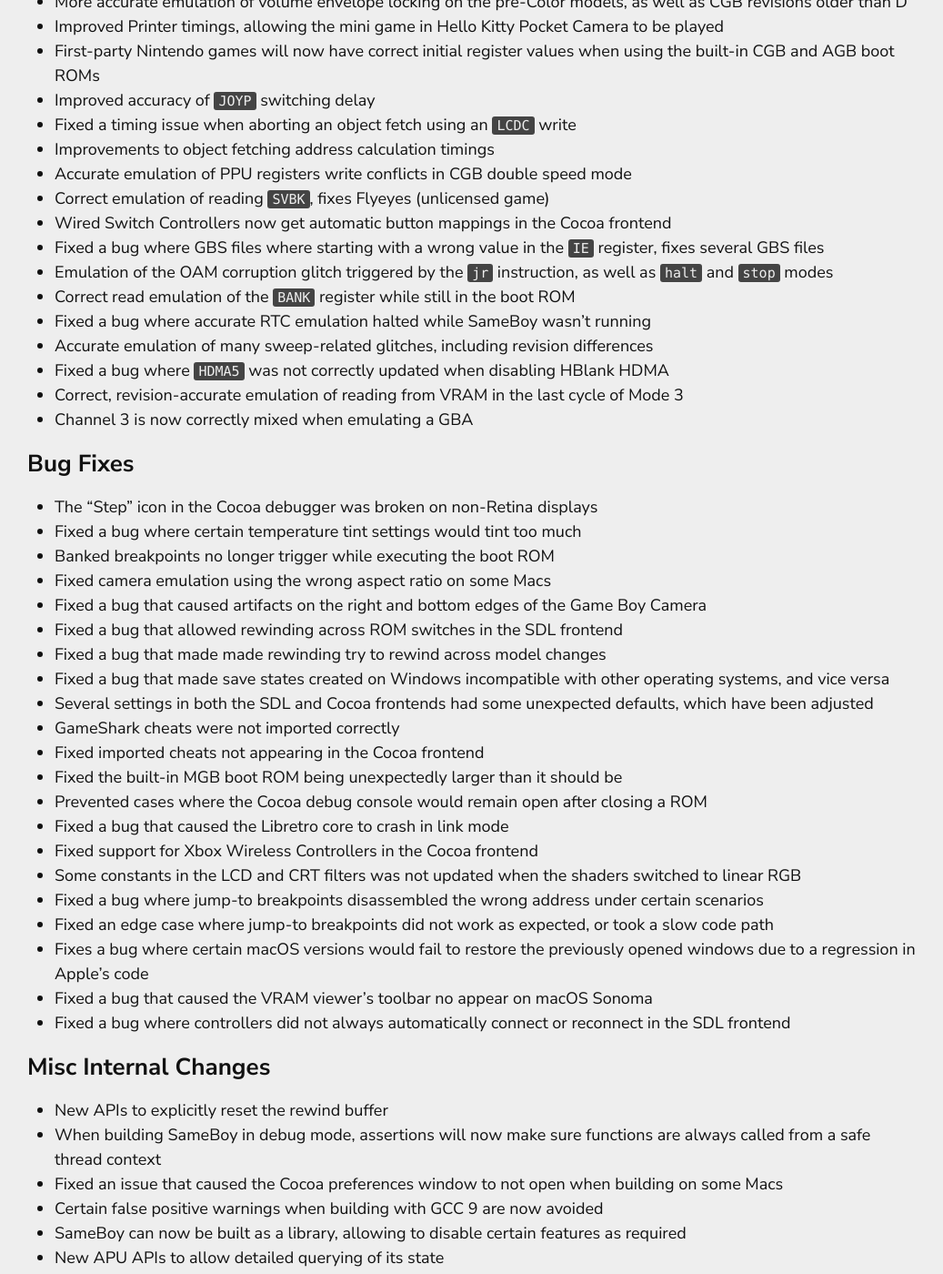
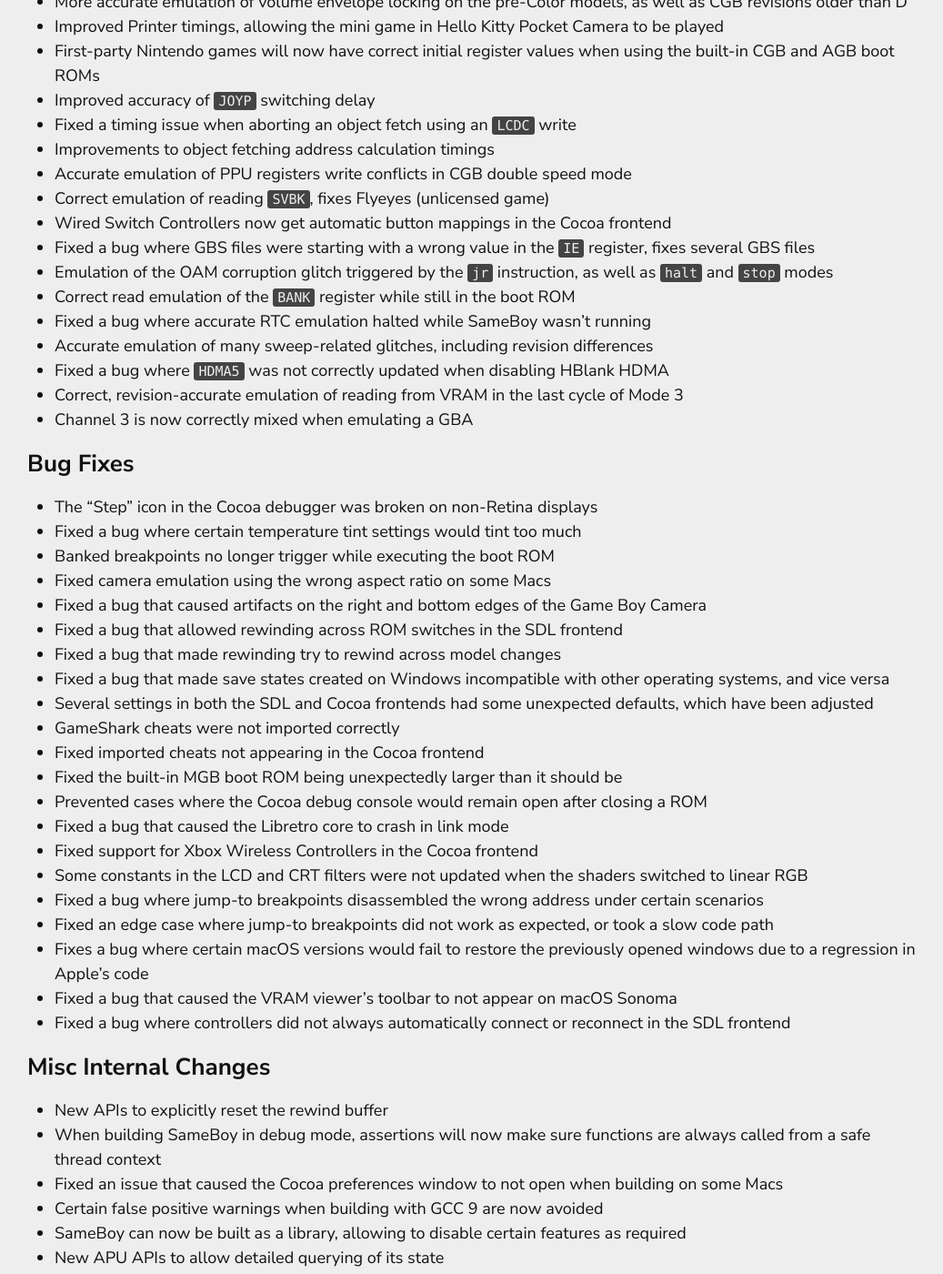
Before and after one commit to SameBoy/sameboy.github.io, a Jekyll site: the page built from _posts/2023-12-16-release-0.16.md, in a window 1280 px wide and 1400 px high, scrolled down 1780 px. Shown: the whole window at 91% size, without its empty margins (120-1157 px from the left). Built offline with Jekyll 4.4.1, drawn with Linux system fonts in a browser that asks for light colours; some of the changed text lies outside the part shown.

Commit message:
Typo fixes

```diff
--- a/_posts/2023-12-16-release-0.16.md
+++ b/_posts/2023-12-16-release-0.16.md
@@ -56,7 +56,7 @@
 * Accurate emulation of PPU registers write conflicts in CGB double speed mode
 * Correct emulation of reading `SVBK`, fixes Flyeyes (unlicensed game)
 * Wired Switch Controllers now get automatic button mappings in the Cocoa frontend
-* Fixed a bug where GBS files where starting with a wrong value in the `IE` register, fixes several GBS files
+* Fixed a bug where GBS files were starting with a wrong value in the `IE` register, fixes several GBS files
 * Emulation of the OAM corruption glitch triggered by the `jr` instruction, as well as `halt` and `stop` modes
 * Correct read emulation of the `BANK` register while still in the boot ROM
 * Fixed a bug where accurate RTC emulation halted while SameBoy wasn't running
@@ -72,7 +72,7 @@
 * Fixed camera emulation using the wrong aspect ratio on some Macs
 * Fixed a bug that caused artifacts on the right and bottom edges of the Game Boy Camera
 * Fixed a bug that allowed rewinding across ROM switches in the SDL frontend
-* Fixed a bug that made made rewinding try to rewind across model changes
+* Fixed a bug that made rewinding try to rewind across model changes
 * Fixed a bug that made save states created on Windows incompatible with other operating systems, and vice versa
 * Several settings in both the SDL and Cocoa frontends had some unexpected defaults, which have been adjusted
 * GameShark cheats were not imported correctly
@@ -81,11 +81,11 @@
 * Prevented cases where the Cocoa debug console would remain open after closing a ROM
 * Fixed a bug that caused the Libretro core to crash in link mode
 * Fixed support for Xbox Wireless Controllers in the Cocoa frontend
-* Some constants in the LCD and CRT filters was not updated when the shaders switched to linear RGB
+* Some constants in the LCD and CRT filters were not updated when the shaders switched to linear RGB
 * Fixed a bug where jump-to breakpoints disassembled the wrong address under certain scenarios
 * Fixed an edge case where jump-to breakpoints did not work as expected, or took a slow code path
 * Fixes a bug where certain macOS versions would fail to restore the previously opened windows due to a regression in Apple's code
-* Fixed a bug that caused the VRAM viewer's toolbar no appear on macOS Sonoma
+* Fixed a bug that caused the VRAM viewer's toolbar to not appear on macOS Sonoma
 * Fixed a bug where controllers did not always automatically connect or reconnect in the SDL frontend
 
 ### Misc Internal Changes
```
Also changed, not shown: other parts of _posts/2023-12-16-release-0.16.md (+1 -1 lines).
